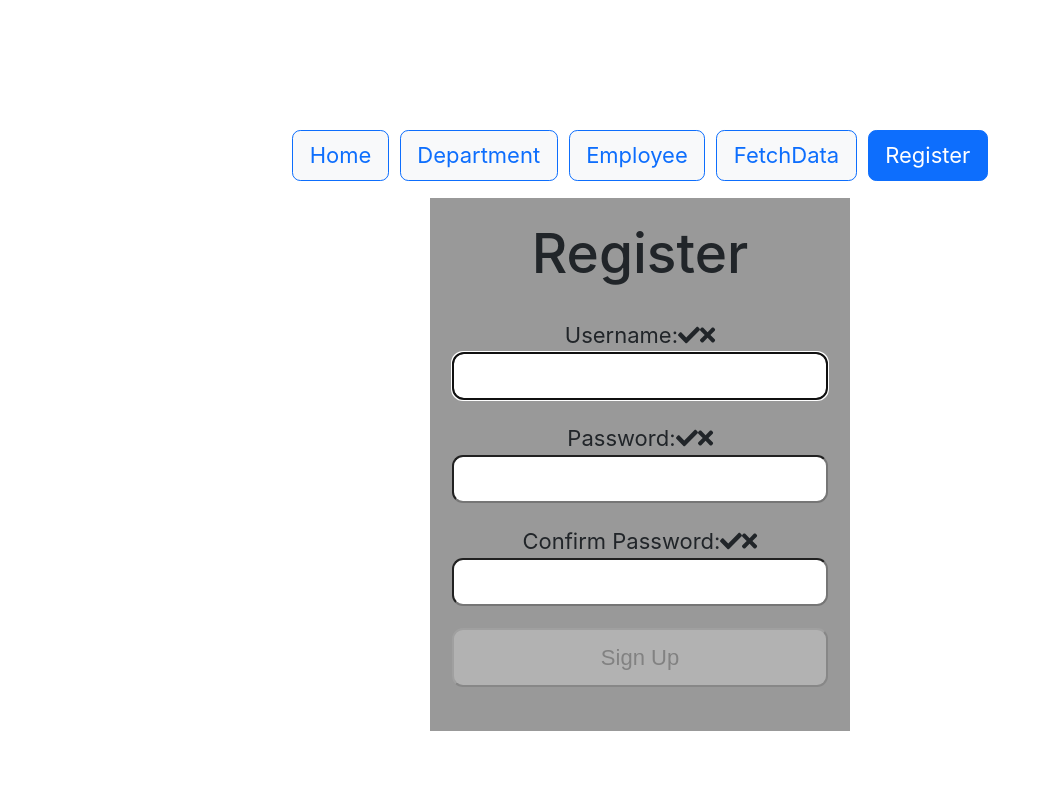
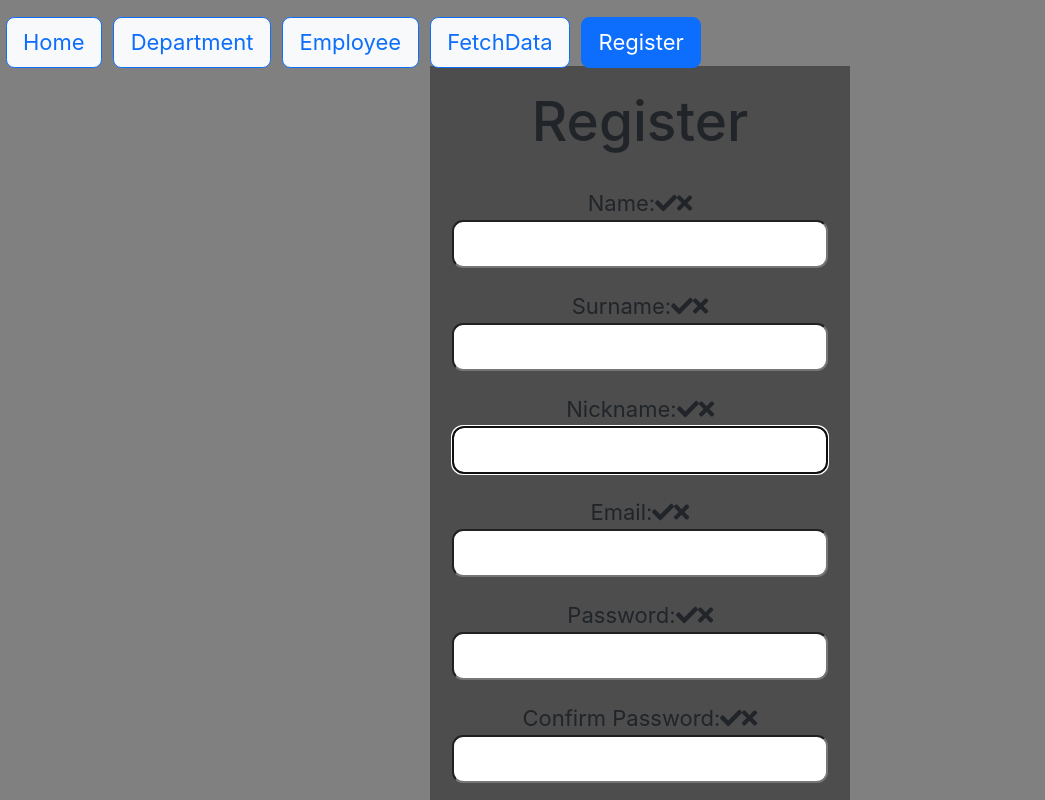
Before and after one commit to IO2-2023-JB/13, a React (Create React App) app in the folder Frontend/: page /register in a window 1280 px wide. Shown: the top 800 px of the page, without its empty margins (0-1045 px from the left). Built offline with nearby package versions, Linux system fonts and the light colour scheme.

Commit message:
added register content

```diff
--- a/Frontend/package.json
+++ b/Frontend/package.json
@@ -10,6 +10,7 @@
     "@testing-library/jest-dom": "^5.16.5",
     "@testing-library/react": "^13.4.0",
     "@testing-library/user-event": "^13.5.0",
+    "axios": "^0.24.0",
     "react": "^18.2.0",
     "react-dom": "^18.2.0",
     "react-router-dom": "^5.3.4",
--- a/Frontend/src/App.js
+++ b/Frontend/src/App.js
@@ -12,7 +12,7 @@ function App() {
     <BrowserRouter>
     <div className="App container">
       <h3 className='d-flex justify-content-center m-3'></h3>
-      <nav className='navbar navbar-expand-sm bg-light-dark'>
+      <nav className='navbar fixed-top navbar-expand-sm bg-light-dark'>
         <ul className='navbar-nav'>
           <li className='nav-item- m-1'>
             <NavLink className="btn btn-light btn-outline-primary" to='/home'>
--- a/Frontend/src/User_Account/Register.js
+++ b/Frontend/src/User_Account/Register.js
@@ -6,14 +6,19 @@ import { config } from '@fortawesome/fontawesome-svg-core';
 config.autoAddCss = false;
 
 const USER_REGEX = /^[A-z][A-z0-9-_]{3,23}$/;
+const NAME_REGEX = /^[A-Z][a-z]{2,17}$/;
 const PWD_REGEX = /^(?=.*[a-z])(?=.*[A-Z])(?=.*[0-9])(?=.*[!@#$%]).{8,24}$/;
+const EMAIL_REGEX = /^[a-zA-Z0-9._%+-]+@[a-zA-Z0-9.-]+\.[a-zA-Z]{2,}$/;
 const REGISTER_URL = '/register';
 
 const Register = () => {
     const userRef = useRef();
+    const nameRef = useRef();
+    const surnameRef = useRef();
+    const emailRef = useRef();
     const errRef = useRef();
     const [user, setUser] = useState('');
-    const [validName, setValidName] = useState(false);
+    const [validNickname, setValidNickname] = useState(false);
     const [userFocus, setUserFocus] = useState(false);
 
     const [pwd, setPwd] = useState('');
@@ -24,6 +29,18 @@ const Register = () => {
     const [validMatch, setValidMatch] = useState(false);
     const [matchFocus, setMatchFocus] = useState(false);
 
+    const [name, setName] = useState('');
+    const [validName, setValidName] = useState(false);
+    const [nameFocus, setNameFocus] = useState(false);
+
+    const [surname, setSurname] = useState('');
+    const [validSurname, setValidSurname] = useState(false);
+    const [surnameFocus, setSurnameFocus] = useState(false);
+
+    const [email, setEmail] = useState('');
+    const [validEmail, setValidEmail] = useState(false);
+    const [emailFocus, setEmailFocus] = useState(false);
+
     const [errMsg, setErrMsg] = useState('');
     const [success, setSuccess] = useState(false);
 
@@ -32,7 +49,7 @@ const Register = () => {
     }, [])
 
     useEffect(() => {
-        setValidName(USER_REGEX.test(user));
+        setValidNickname(USER_REGEX.test(user));
     }, [user])
 
     useEffect(() => {
@@ -44,19 +61,129 @@ const Register = () => {
         setErrMsg('');
     }, [user, pwd, matchPwd])
 
+    useEffect(() => {
+        setValidName(NAME_REGEX.test(name));
+    }, [name])
+
+    useEffect(() => {
+        setValidSurname(NAME_REGEX.test(surname));
+    }, [surname])
+
+    useEffect(() => {
+        setValidEmail(EMAIL_REGEX.test(email));
+    }, [email])
+
     const handleSubmit = async (e) => {
-
+        // e.preventDefault();
+        // // if button enabled with JS hack
+        // const v1 = USER_REGEX.test(user);
+        // const v2 = PWD_REGEX.test(pwd);
+        // const v3 = NAME_REGEX.test(name)
+        // const v4 = NAME_REGEX.test(surname)
+        // const v5 = EMAIL_REGEX.test(email)
+        // if (!v1 || !v2 || !v3 || !v4 || !v5) {
+        //     setErrMsg("Invalid Entry");
+        //     return;
+        // }
+        // try {
+        //     const response = await axios.post(REGISTER_URL,
+        //         JSON.stringify({ user, pwd }),
+        //         {
+        //             headers: { 'Content-Type': 'application/json' },
+        //             withCredentials: true
+        //         }
+        //     );
+        //     console.log(response?.data);
+        //     console.log(response?.accessToken);
+        //     console.log(JSON.stringify(response))
+        //     setSuccess(true);
+        //     //clear state and controlled inputs
+        //     //need value attrib on inputs for this
+        //     setUser('');
+        //     setPwd('');
+        //     setMatchPwd('');
+        // } catch (err) {
+        //     if (!err?.response) {
+        //         setErrMsg('No Server Response');
+        //     } else if (err.response?.status === 409) {
+        //         setErrMsg('Username Taken');
+        //     } else {
+        //         setErrMsg('Registration Failed')
+        //     }
+        //     errRef.current.focus();
+        // }
     }
 
     return (
+        <>
+        {success?(
+            <section>
+                <h1>
+                    Success!
+                </h1>
+                <p>
+                    <a href="#">Sign in</a>
+                </p>
+            </section>
+        ): (
         <section>
             <p ref={errRef} className={errMsg ? "errmsg" : "offscreen"} aria-live="assertive">{errMsg}</p>
             <h1>Register</h1>
             <form onSubmit={handleSubmit}>
+                        <label htmlFor="name">
+                            Name:
+                            <FontAwesomeIcon icon={faCheck} className={validName ? "valid" : "hide"} />
+                            <FontAwesomeIcon icon={faTimes} className={validName || !name ? "hide" : "invalid"} />
+                        </label>
+                        <input
+                            type="text"
+                            id="name"
+                            ref={nameRef}
+                            autoComplete="off"
+                            onChange={(e) => setName(e.target.value)}
+                            value={name}
+                            required
+                            aria-invalid={validName ? "false" : "true"}
+                            aria-describedby="uidnote"
+                            onFocus={() => setNameFocus(true)}
+                            onBlur={() => setNameFocus(false)}
+                        />
+                        <p id="uidnote" className={nameFocus && name && !validName ? "instructions" : "offscreen"}>
+                            <FontAwesomeIcon icon={faInfoCircle} />
+                            3 to 18 characters.<br />
+                            Must begin with a capital letter.<br />
+                            Only letters allowed.
+                        </p>
+
+                        <label htmlFor="surname">
+                            Surname:
+                            <FontAwesomeIcon icon={faCheck} className={validSurname ? "valid" : "hide"} />
+                            <FontAwesomeIcon icon={faTimes} className={validSurname || !surname ? "hide" : "invalid"} />
+                        </label>
+                        <input
+                            type="text"
+                            id="surname"
+                            ref={surnameRef}
+                            autoComplete="off"
+                            onChange={(e) => setSurname(e.target.value)}
+                            value={surname}
+                            required
+                            aria-invalid={validSurname ? "false" : "true"}
+                            aria-describedby="uidnote"
+                            onFocus={() => setSurnameFocus(true)}
+                            onBlur={() => setSurnameFocus(false)}
+                        />
+                        <p id="uidnote" className={surnameFocus && surname && !validSurname ? "instructions" : "offscreen"}>
+                            <FontAwesomeIcon icon={faInfoCircle} />
+                            3 to 18 characters.<br />
+                            Must begin with a capital letter.<br />
+                            Only letters allowed.
+                        </p>
+
                         <label htmlFor="username">
-                            Username:
-                            <FontAwesomeIcon icon={faCheck} className={validName ? "valid" : "hide"} />
-                            <FontAwesomeIcon icon={faTimes} className={validName || !user ? "hide" : "invalid"} />
+                            Nickname:
+                            <FontAwesomeIcon icon={faCheck} className={validNickname ? "valid" : "hide"} />
+                            <FontAwesomeIcon icon={faTimes} className={validNickname || !user ? "hide" : "invalid"} />
                         </label>
                         <input
                             type="text"
@@ -66,16 +193,39 @@ const Register = () => {
                             onChange={(e) => setUser(e.target.value)}
                             value={user}
                             required
-                            aria-invalid={validName ? "false" : "true"}
+                            aria-invalid={validNickname ? "false" : "true"}
                             aria-describedby="uidnote"
                             onFocus={() => setUserFocus(true)}
                             onBlur={() => setUserFocus(false)}
                         />
-                        <p id="uidnote" className={userFocus && user && !validName ? "instructions" : "offscreen"}>
+                        <p id="uidnote" className={userFocus && user && !validNickname ? "instructions" : "offscreen"}>
                             <FontAwesomeIcon icon={faInfoCircle} />
                             4 to 24 characters.<br />
                             Must begin with a letter.<br />
                             Letters, numbers, underscores, hyphens allowed.
+                        </p>
+
+                        <label htmlFor="email">
+                            Email:
+                            <FontAwesomeIcon icon={faCheck} className={validEmail ? "valid" : "hide"} />
+                            <FontAwesomeIcon icon={faTimes} className={validEmail || !email ? "hide" : "invalid"} />
+                        </label>
+                        <input
+                            type="text"
+                            id="email"
+                            ref={emailRef}
+                            autoComplete="off"
+                            onChange={(e) => setEmail(e.target.value)}
+                            value={email}
+                            required
+                            aria-invalid={validEmail ? "false" : "true"}
+                            aria-describedby="uidnote"
+                            onFocus={() => setEmailFocus(true)}
+                            onBlur={() => setEmailFocus(false)}
+                        />
+                        <p id="uidnote" className={emailFocus && email && !validEmail ? "instructions" : "offscreen"}>
+                            <FontAwesomeIcon icon={faInfoCircle} />
+                            Must be valid email address.<br />
                         </p>
 
 
@@ -124,9 +274,17 @@ const Register = () => {
                             Must match the first password input field.
                         </p>
 
-                        <button disabled={!validName || !validPwd || !validMatch ? true : false}>Sign Up</button>
+                        <button disabled={!validNickname || !validName || !validSurname || !validEmail || !validPwd || !validMatch ? true : false}>Sign Up</button>
                     </form>
-        </section>
+                    <p>
+                        Already registered? <br/>
+                        <span className="line">
+                            {/*router link here*/}
+                            <a href="#"> Sign in</a>
+                        </span>
+                    </p>
+        </section>)}
+        </>
     )
 }
 
--- a/Frontend/src/index.css
+++ b/Frontend/src/index.css
@@ -23,8 +23,8 @@ body {
     sans-serif;
   -webkit-font-smoothing: antialiased;
   -moz-osx-font-smoothing: grayscale;
-    /* min-height: 100vh;
-    background-color: dodgerblue; */
+    /* min-height: 100vh; */
+    background-color: grey;
 }
 
 .App {
```
Also changed, not shown: 1 other file (tests, documents, lock files or other folders).
